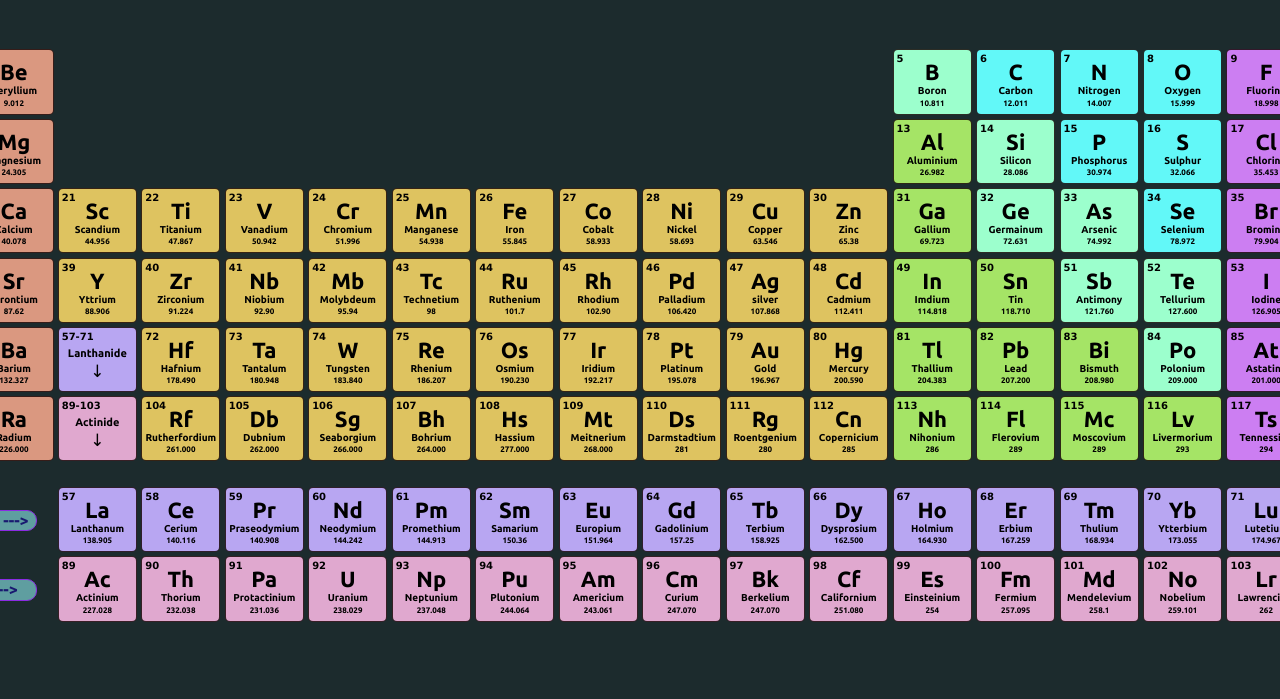
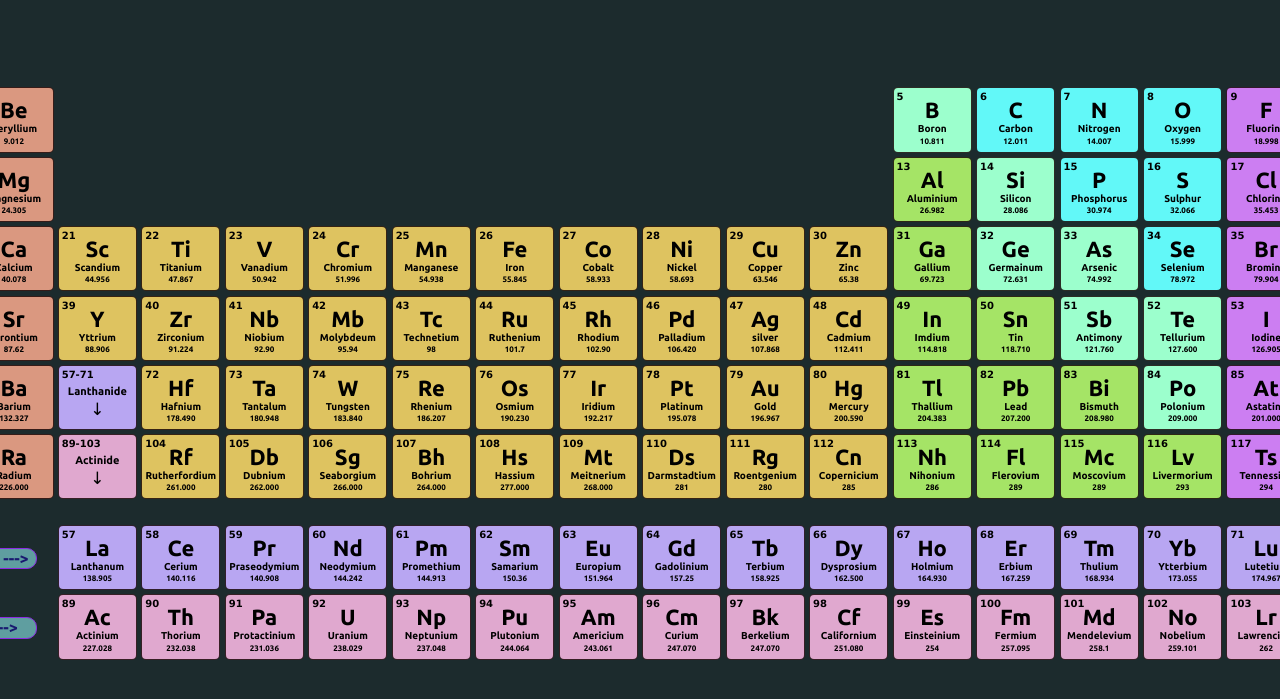
Before and after one commit to Pratham0603/Periodic-Table, a plain HTML site: page index.html in a window 1280 px wide. Shown: the part 51-750 px from the top of the page. Drawn offline with Linux system fonts and the light colour scheme.

Commit message:
Update table.css

```diff
--- a/table.css
+++ b/table.css
@@ -25,7 +25,8 @@ h1{
     grid-template-columns: repeat(18, 81.3px);
     grid-template-rows: 4.2rem 4.2rem 4.2rem 4.2rem 4.2rem 4.2rem 4.2rem 1.2rem 4.2rem 4.2rem;
     grid-gap: 2.2px;
-    margin: -22px;
+    margin: 20px;
+    margin-bottom: 0px;
     justify-content: center;
 }
 .element{
```
